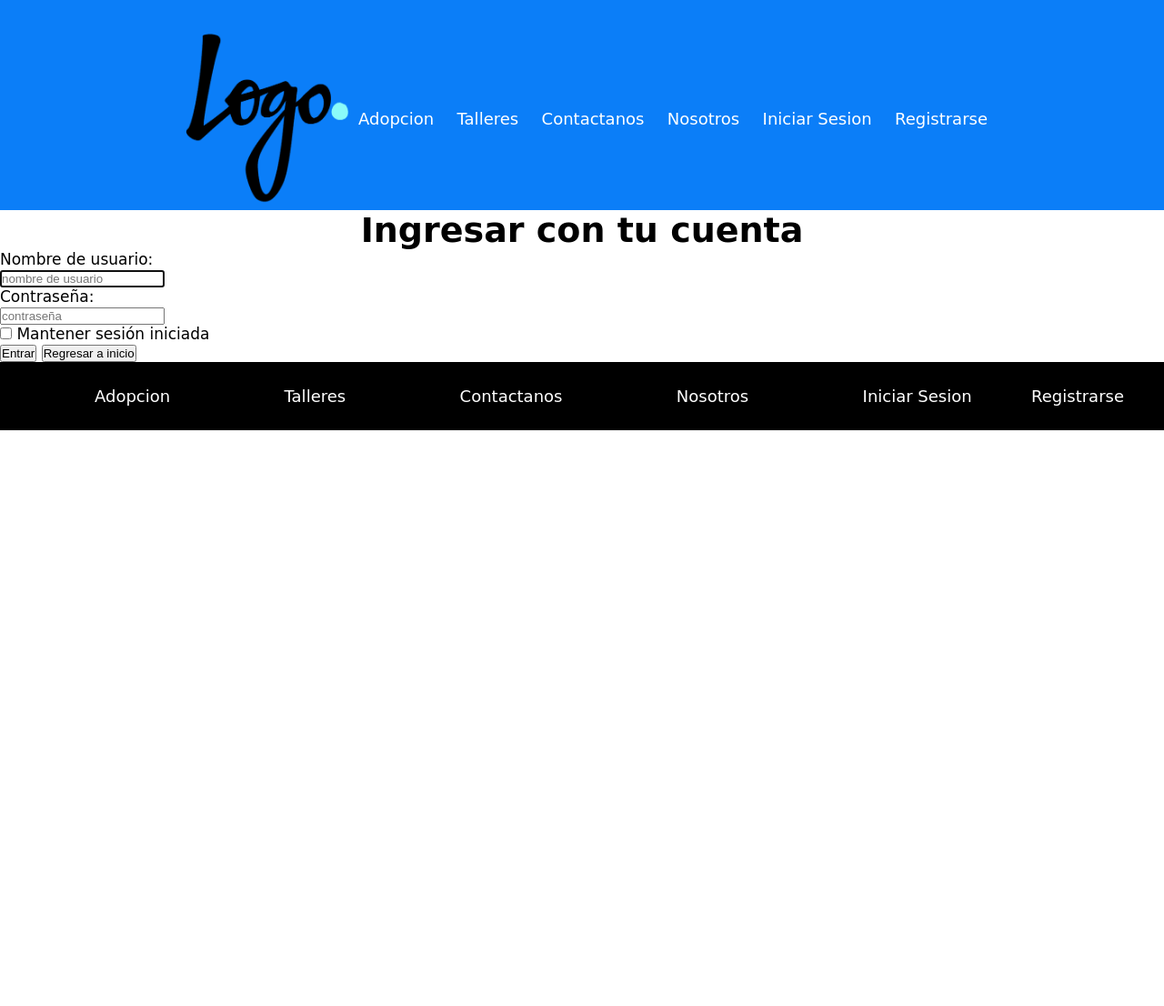
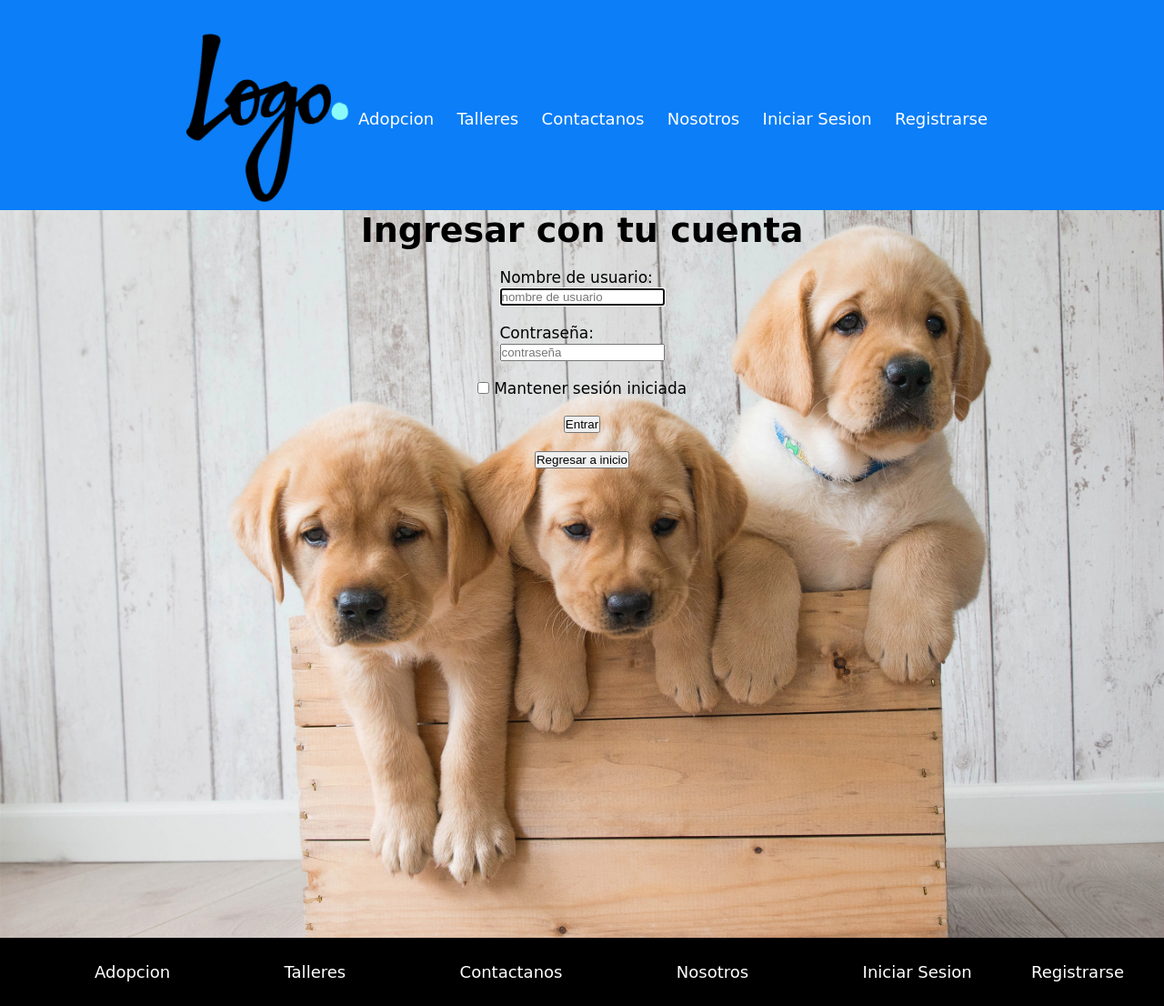
Before and after one commit to rodrimozocubaz1/ProyectoFinal, a PHP site: page /paginas/login.php in a window 1280 px wide. Shown: the whole page at 91% size. Before the commit the page ends 473 px from the top, so only its background shows below. Run offline with PHP 8.4, Linux system fonts and the light colour scheme.

Commit message:
Añadiendo CSS al menu de registro

```diff
--- a/estilos/estilonosotros.css
+++ b/estilos/estilonosotros.css
@@ -9,11 +9,13 @@ body{
     font-family: 'Indie Flower', cursive;
     font-size: 1.7rem;
 
+
 }
 body h1,h2,h3 {
     display:flex;
     font-size :3.8rem;
     justify-content: center;
+
 }
 p{
     display:flex;
--- /dev/null
+++ b/estilos/estilos_login.css
@@ -0,0 +1,27 @@
+body{
+    height: 100vh;
+}
+.conten{
+    max-width: 100%;
+    background-image: url(../Imagenes/perrito_registro.jpg);
+    height: 100vh;
+    background-position: center center;
+    background-size: cover;
+}
+.Formulario{
+    display:flex;
+
+    margin: 0 auto;
+    flex-direction: column;
+    align-items: center;
+    max-height: 100%;
+
+}
+
+.elemento{
+    margin-top: 20px;
+}
+
+.ultimo{
+    margin-bottom:30px;
+}
--- a/paginas/login.php
+++ b/paginas/login.php
@@ -16,32 +16,37 @@ if(isset($_SESSION["id"])){
     <meta http-equiv="X-UA-Compatible" content="ie=edge">
     <title>Inicio de Sesión</title>
     <link rel="stylesheet" href="../estilos/estilonosotros.css">
+    <link rel="stylesheet" href="../estilos/estilos_login.css">
 </head>
 <body>
 <?php include ("../Funciones/cabecera_resto.php"); ?>
-<h2>Ingresar con tu cuenta</h2>
+
 <?php if(isset($_GET["m"])){
     if($_GET["m"]=="p"){ ?>
 <p style="color:red">El password es incorrecto</p>
 <?php } if($_GET["m"]=="u"){ ?>
 <p style="color:red">El nombre de usuario es incorrecto</p>
 <?php }} ?>
-
     <form action="" method="post">
-        <div>
+    <div class="conten">
+        <div class="Formulario">
+        <h2>Ingresar con tu cuenta</h2>
+                <div class="elemento">
                 Nombre de usuario:<br>
                 <input type="text" name="u" id="" placeholder="nombre de usuario" autofocus required>
                 </div>
-        <div>
+                <div class="elemento">
                 Contraseña:<br>
                 <input type="text" name="p" id="" placeholder="contraseña" required>
                 </div>
-        <div>
+                <div class="elemento">
                 <input type="checkbox" name="s" id="" value="1">
                 Mantener sesión iniciada
                 </div>
-        <button type="submit">Entrar</button>
-        <button type="submit" name="b">Regresar a inicio</button>
+                <button type="submit" class="elemento">Entrar</button>
+                <button type="submit" name="b" class="elemento ultimo">Regresar a inicio</button>
+            </div>
+            </div>
 
         </form>
 
```
Also changed, not shown: index.php (+18 -1 lines), Imagenes/perrito_registro.jpg (added). Lines whose indentation alone changed are shown as unchanged.
